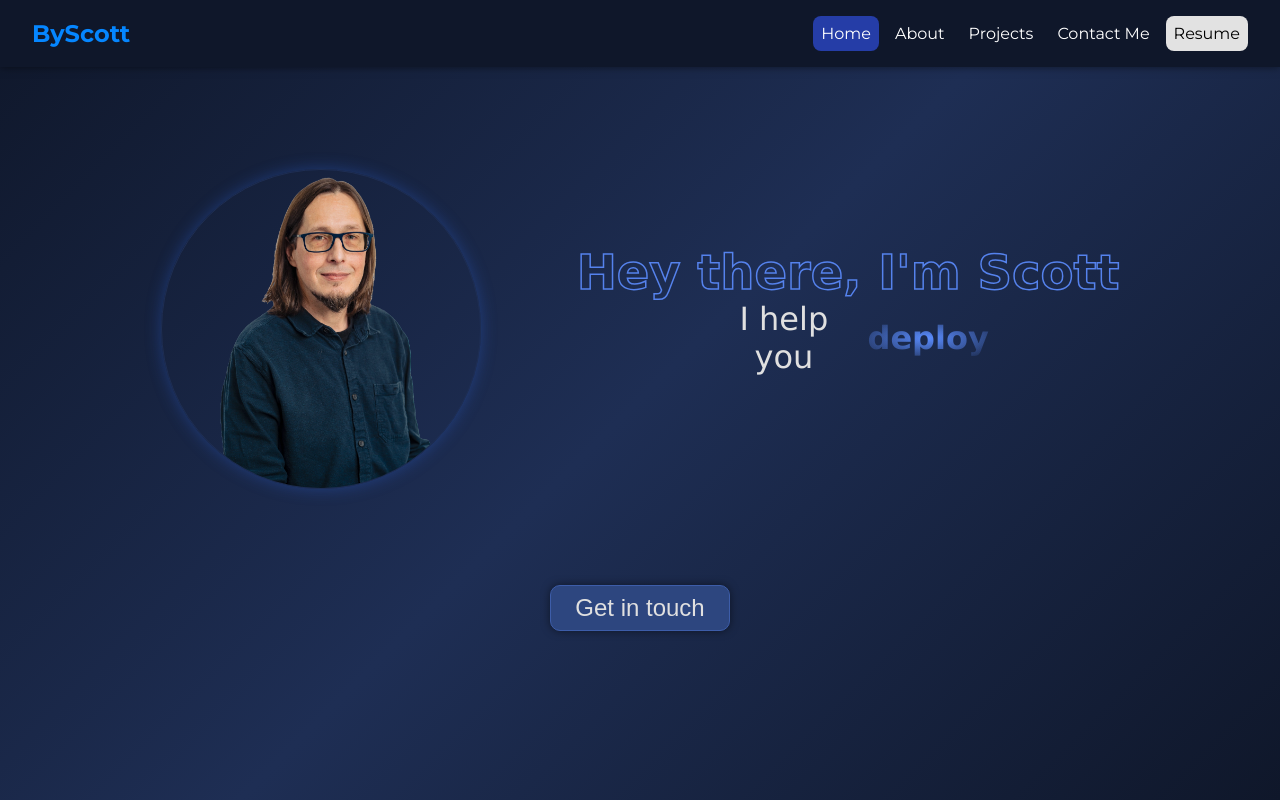
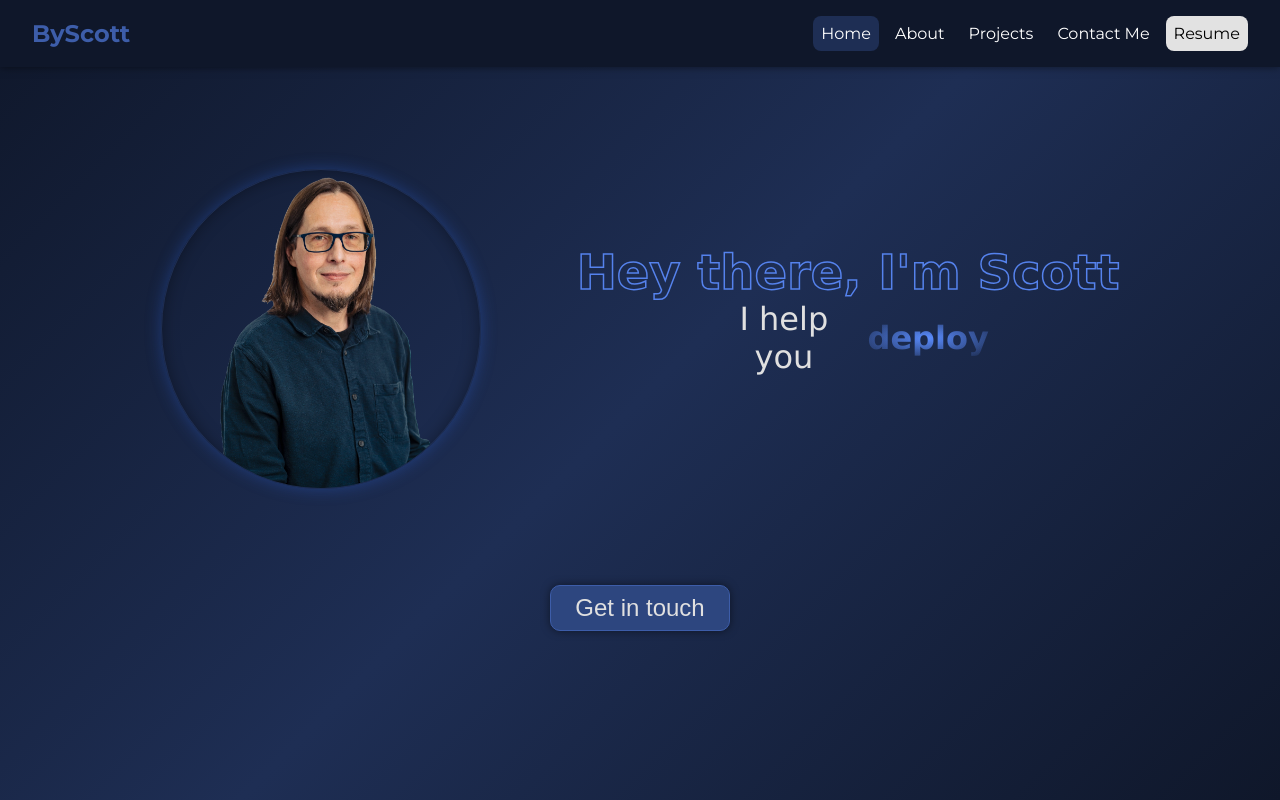
Before and after one commit to pawscanthack/portfolio, a React (Create React App) app: page / in a window 1280 px wide. In both pictures the pointer is over the link "ByScott". Built offline with nearby package versions, Linux system fonts and the light colour scheme; no server answers.

Commit message:
Add inner shadow to image container

```diff
--- a/src/components/navbar.css
+++ b/src/components/navbar.css
@@ -29,7 +29,7 @@ nav .site-title {
 }
 
 .site-title:hover {
-  color: var(--clr-neon);
+  color: var(--accent-2);
 }
 
 nav ul {
@@ -58,7 +58,7 @@ nav ul li a {
 }
 
 .nav-link a:not(.active):hover {
-  color: var(--clr-neon);
+  color: var(--accent-2);
 }
 
 nav .menu {
@@ -92,14 +92,14 @@ nav .menu span {
 }
 
 .active {
-  background-color: rgb(37, 61, 167);
+  background-color: var(--secondary);
   transition: all 0.3s ease;
   width: fit-content;
   margin: auto;
 }
 
 .active:hover {
-  background-color: rgb(25, 39, 107);
+  background-color: var(--accent);
 }
 
 @media (max-width: 768px) {
--- a/src/css/home.css
+++ b/src/css/home.css
@@ -26,7 +26,7 @@
   background-color: transparent;
   border: var(--secondary) 1px solid;
   border-radius: 50%;
-  box-shadow: 0 0 1rem rgba(46, 101, 221, 0.37);
+  box-shadow: 0 0 1rem rgba(46, 101, 221, 0.37), inset 0 0 1rem rgba(0, 0, 0, 0.37);
   height: 20rem;
   width: 20rem;
   overflow: hidden;
```
